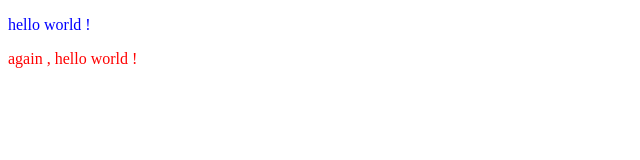
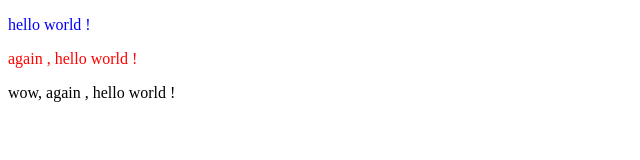
Before and after one commit to amirdll/myFolder, a plain HTML site: page index.html in a window 1280 px wide. Shown: the whole page, without its empty margins (0-640 px from the left). Drawn offline with Linux system fonts and the light colour scheme.

Commit message:
color three

```diff
--- a/index.html
+++ b/index.html
@@ -8,5 +8,6 @@
   <body>
     <p>hello world !</p>
     <p class="two">again , hello world !</p>
+    <p class="three"> wow, again , hello world !</p>
   </body>
 </html>
--- a/style.css
+++ b/style.css
@@ -4,3 +4,6 @@ p{
 .two{
     color: red;
 }
+.three{
+    color: black;
+}
```
